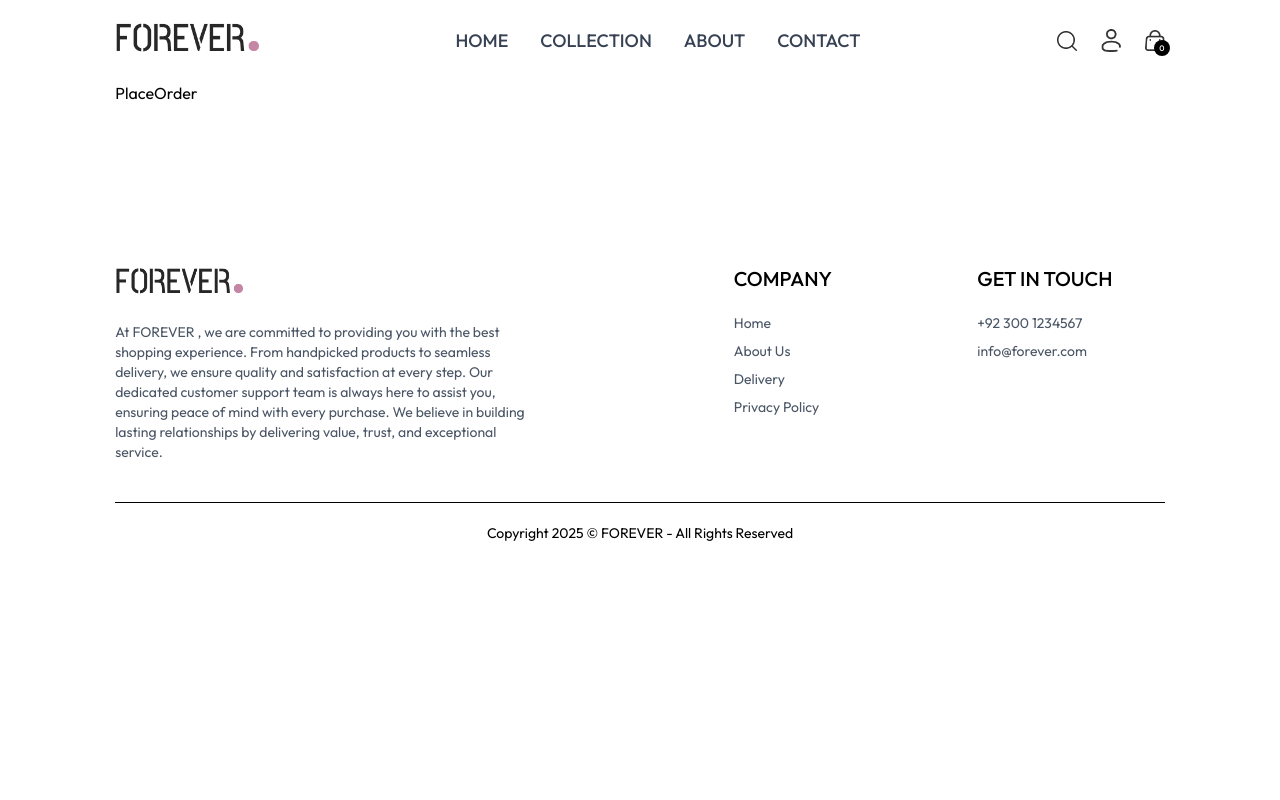
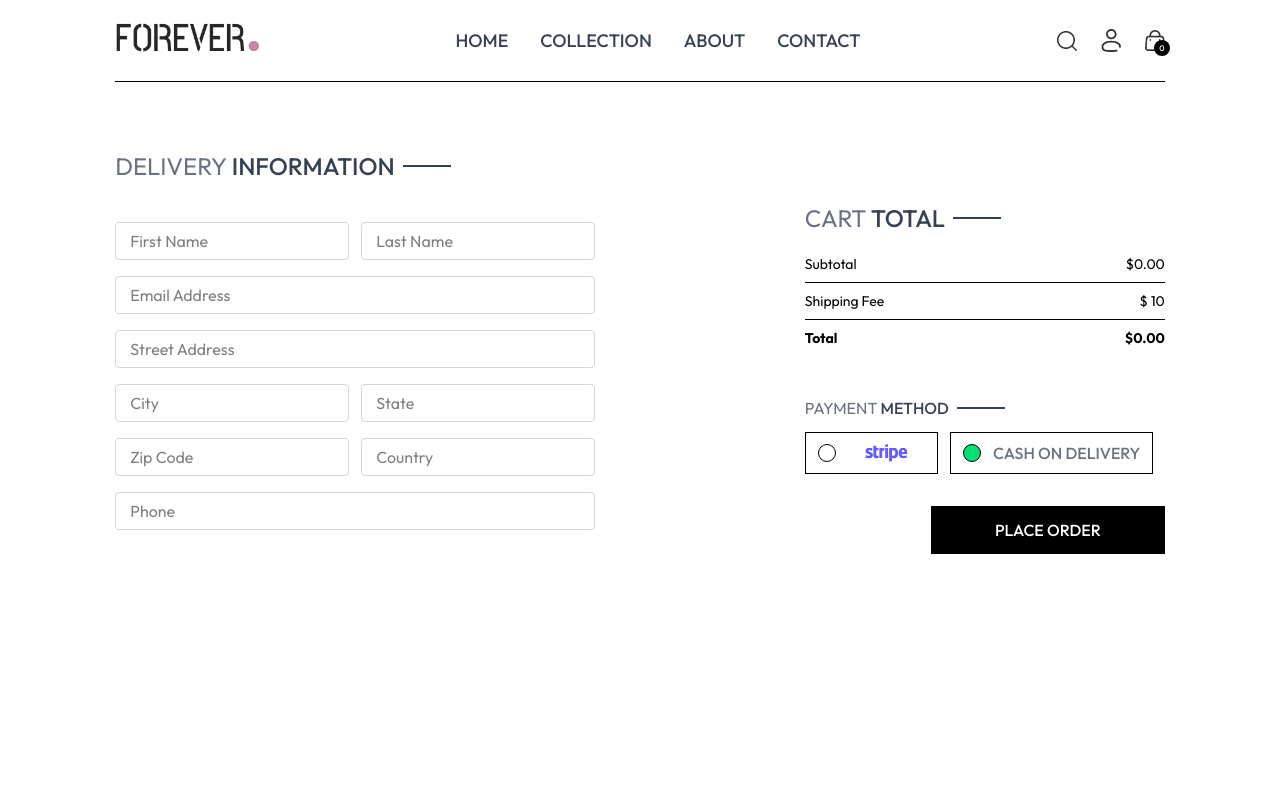
Before and after one commit to Hasnain91/ecomm-app, a React (Vite) app in the folder frontend/: page /place-order in a window 1280 px wide. Shown: the top 800 px of the page. Built offline with nearby package versions, Linux system fonts and the light colour scheme.

Commit message:
place order

```diff
--- a/frontend/src/pages/PlaceOrder.jsx
+++ b/frontend/src/pages/PlaceOrder.jsx
@@ -1,7 +1,151 @@
-import React from "react";
+import React, { useState } from "react";
+import CartTotal from "../components/CartTotal";
+import { assets } from "../assets/assets";
+import { useNavigate } from "react-router-dom";
 
 const PlaceOrder = () => {
-  return <div>PlaceOrder</div>;
+  const [paymentMethod, setPaymentMethod] = useState("cod");
+  const navigate = useNavigate();
+
+  return (
+    <div className="flex flex-col sm:flex-row justify-between gap-4 pt-5 sm:pt-14 min-h-[80vh] border-t">
+      {/* LEFT Side */}
+      <div className="flex flex-col gap-4 w-full sm:max-w-[480px]">
+        <div className="text-xl sm:text-2xl my-3">
+          <div className="inline-flex gap-2 items-center mb-3">
+            <p className="text-gray-500">
+              DELIVERY
+              <span className="text-gray-700 font-medium"> INFORMATION</span>
+            </p>
+            <p className="w-8 sm:w-12 h-[1.5px] sm:h-[2px] bg-gray-700"></p>
+          </div>
+        </div>
+        <div className="flex gap-3">
+          <input
+            type="text"
+            placeholder="First Name"
+            className="border border-gray-300 rounded py-1.5 px-3.5 w-full"
+          />
+          <input
+            type="text"
+            placeholder="Last Name"
+            className="border border-gray-300 rounded py-1.5 px-3.5 w-full"
+          />
+        </div>
+        <input
+          type="email"
+          placeholder="Email Address"
+          className="border border-gray-300 rounded py-1.5 px-3.5 w-full"
+        />
+        <input
+          type="text"
+          placeholder="Street Address"
+          className="border border-gray-300 rounded py-1.5 px-3.5 w-full"
+        />
+        <div className="flex gap-3">
+          <input
+            type="text"
+            placeholder="City"
+            className="border border-gray-300 rounded py-1.5 px-3.5 w-full"
+          />
+          <input
+            type="text"
+            placeholder="State"
+            className="border border-gray-300 rounded py-1.5 px-3.5 w-full"
+          />
+        </div>
+        <div className="flex gap-3">
+          <input
+            type="number"
+            placeholder="Zip Code"
+            className="border border-gray-300 rounded py-1.5 px-3.5 w-full"
+          />
+          <input
+            type="text"
+            placeholder="Country"
+            className="border border-gray-300 rounded py-1.5 px-3.5 w-full"
+          />
+        </div>
+        <input
+          type="number"
+          placeholder="Phone"
+          className="border border-gray-300 rounded py-1.5 px-3.5 w-full"
+        />
+      </div>
+
+      {/* RIGHT Side */}
+      <div className="mt-8">
+        <div className="mt-8 min-w-90">
+          <CartTotal />
+        </div>
+
+        <div className="mt-12">
+          <div className="inline-flex gap-2 items-center mb-3">
+            <p className="text-gray-500">
+              PAYMENT <span className="text-gray-700 font-medium">METHOD</span>
+            </p>
+            <p className="w-8 sm:w-12 h-[1.5px] sm:h-[2px] bg-gray-700"></p>
+          </div>
+
+          {/* Payment methods selection */}
+          <div className="flex flex-col lg:flex-row gap-3">
+            <div
+              onClick={() => setPaymentMethod("stripe")}
+              className="flex items-center gap-3 border p-2 px-3 cursor-pointer"
+            >
+              <p
+                className={`min-w-4.5 h-4.5 border rounded-full ${
+                  paymentMethod === "stripe" ? "bg-green-400" : ""
+                }`}
+              ></p>
+              <img
+                src={assets.stripe_logo}
+                alt="Stripe Logo"
+                className="h-5 mx-4"
+              />
+            </div>
+            {/* <div
+              onClick={() => setPaymentMethod("razorpay")}
+              className="flex items-center gap-3 border p-2 px-3 cursor-pointer"
+            >
+              <p
+                className={`min-w-4.5 h-4.5 border rounded-full ${
+                  paymentMethod === "razorpay" ? "bg-green-400" : ""
+                }`}
+              ></p>
+              <img
+                src={assets.razorpay_logo}
+                alt="Stripe Logo"
+                className="h-5 mx-4"
+              />
+            </div> */}
+            <div
+              onClick={() => setPaymentMethod("cod")}
+              className="flex items-center gap-3 border p-2 px-3 cursor-pointer"
+            >
+              <p
+                className={`min-w-4.5 h-4.5 border rounded-full ${
+                  paymentMethod === "cod" ? "bg-green-400" : ""
+                }`}
+              ></p>
+              <p className="text-gray-500 text-md font-medium">
+                CASH ON DELIVERY
+              </p>
+            </div>
+          </div>
+
+          <div className="w-full text-end mt-8">
+            <button
+              onClick={() => navigate("/orders")}
+              className="bg-black text-white px-16 py-3  text-md font-medium cursor-pointer hover:bg-gray-300 hover:text-black"
+            >
+              PLACE ORDER
+            </button>
+          </div>
+        </div>
+      </div>
+    </div>
+  );
 };
 
 export default PlaceOrder;
```
